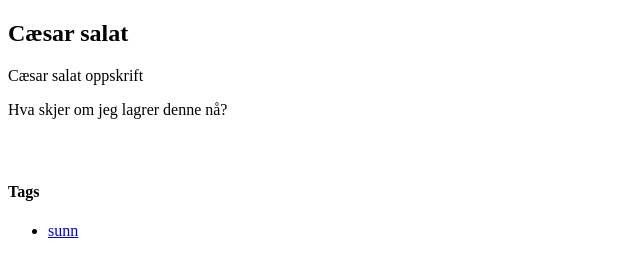
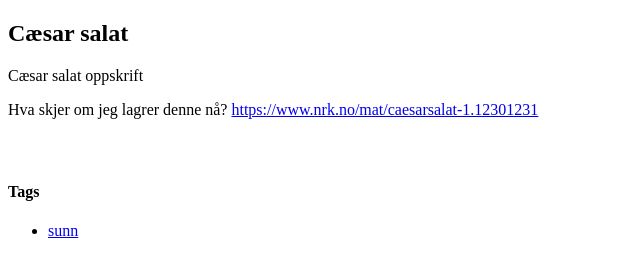
Before and after one commit to Andersos/oppskrifter.mlsv.no2, a Gatsby site: page /recipes/caesarsalad in a window 1280 px wide. Shown: the whole page, without its empty margins (0-640 px from the left). Built offline with nearby package versions, Linux system fonts and the light colour scheme; Gatsby itself is replaced by a stand-in of ours.

Commit message:
Update caesarsalad.md

```diff
--- a/src/pages/recipes/caesarsalad.md
+++ b/src/pages/recipes/caesarsalad.md
@@ -12,3 +12,4 @@ Cæsar salat oppskrift
 
 
 Hva skjer om jeg lagrer denne nå?
+https://www.nrk.no/mat/caesarsalat-1.12301231
```
